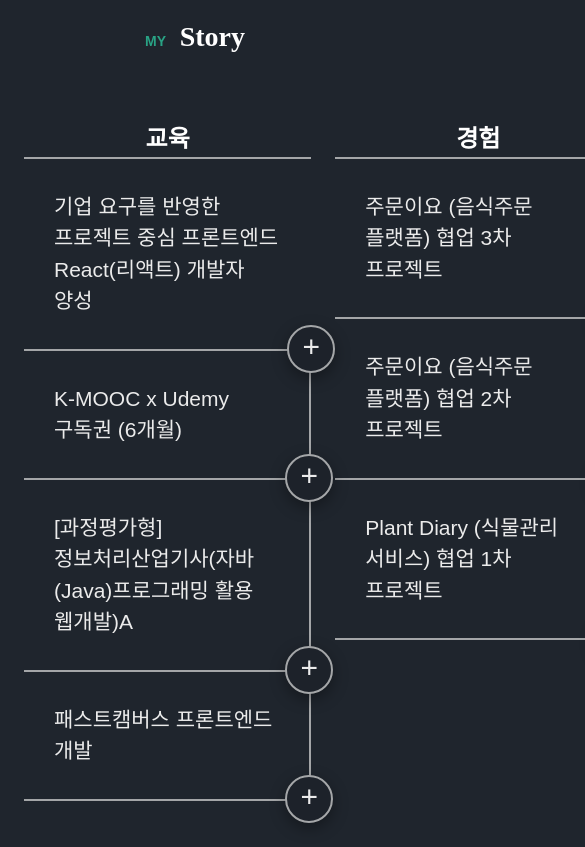
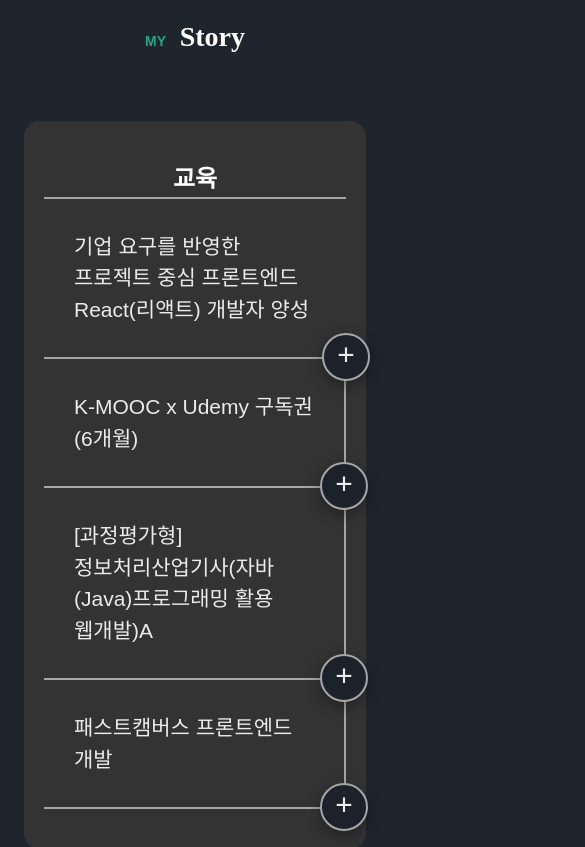
Before and after one commit to miss-gif/portfolio-final, a React (Vite) app: page / in a window 390 px wide. Shown: the part 9860-10707 px from the top of the page, 585 px wide, since content can reach past the window. Built offline with nearby package versions, Linux system fonts and the light colour scheme.

Commit message:
Test : resume 반응형 작업중

```diff
--- a/scss/_breakPoint.scss
+++ b/scss/_breakPoint.scss
@@ -7,9 +7,9 @@
 */
 
 $desktop: 1400px;
-$laptop: 1024px;
+$laptop: 1200px;
 $tablet: 768px;
-$mobile: 480px;
+$mobile: 540px;
 
 // Mixins
 @mixin desktop {
--- a/src/components/resume/resume.scss
+++ b/src/components/resume/resume.scss
@@ -1,7 +1,19 @@
+@import "../../../scss/breakPoint";
+
 .resume {
   background-image: var(--second-gradient);
   &__container {
     grid-template-columns: repeat(2, 1fr);
+    @include laptop {
+      grid-template-columns: repeat(1, 1fr);
+    }
+  }
+  &__group {
+    @include laptop {
+      padding: 40px 20px;
+      background-color: #333;
+      border-radius: 16px;
+    }
   }
   &__heading {
     text-align: center;
```
